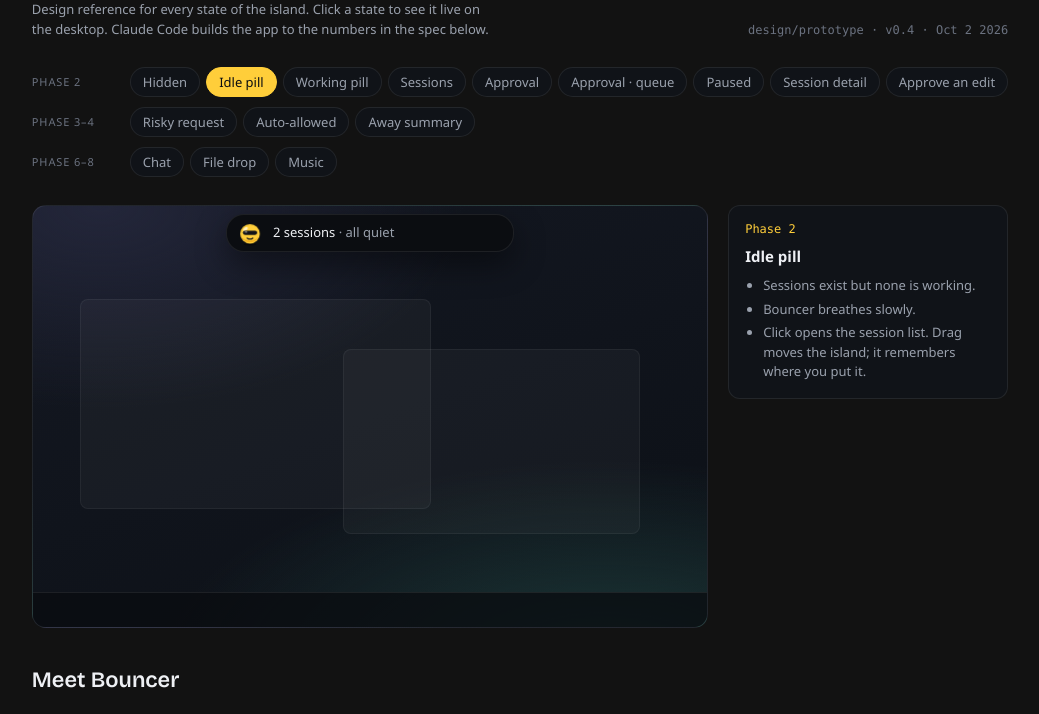
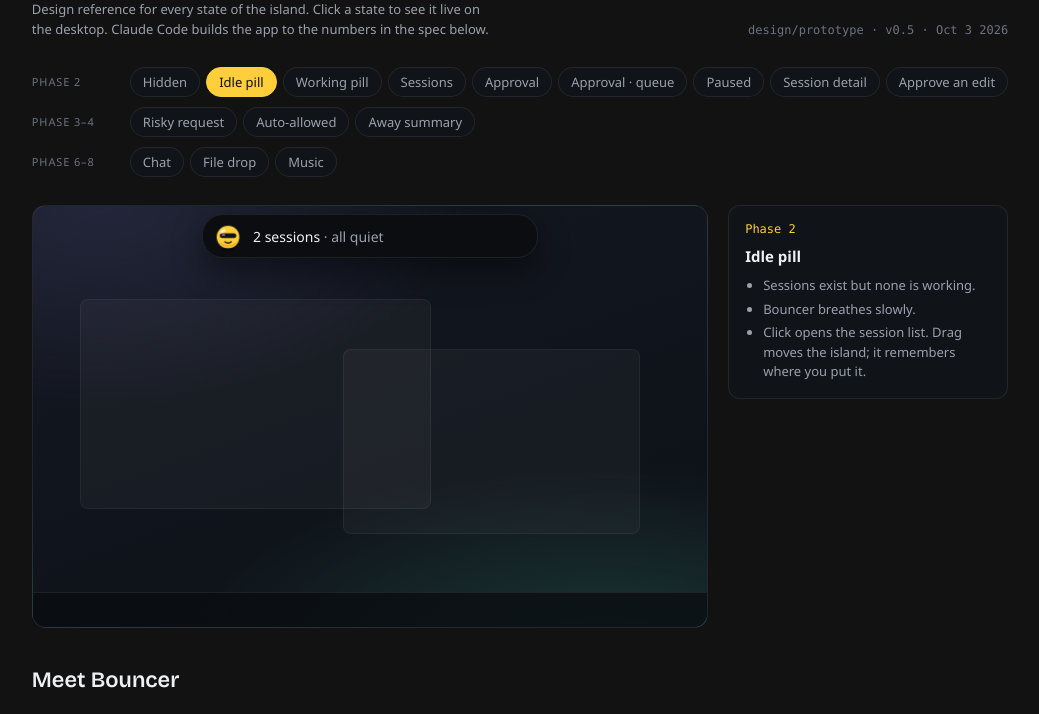
Before and after one commit to charanp11/bouncer-app, a website built with Vite: page design/prototype/bouncer-island.html in a window 1280 px wide. Both pictures are taken after a click on the button "Idle pill". Shown: the part 76-790 px from the top of the page, without its empty margins (120-1159 px from the left). Built offline with nearby package versions, Linux system fonts and the light colour scheme.

Commit message:
feat(ui): bigger pill: 336 x 42, Bouncer 30 px, pill text 14 px (prototype v0.5 first)

```diff
--- a/design/prototype/bouncer-island.html
+++ b/design/prototype/bouncer-island.html
@@ -29,12 +29,12 @@
   --ui: "Geist", "Segoe UI Variable", "Segoe UI", system-ui, sans-serif;
   --mono: "Geist Mono", "Cascadia Mono", Consolas, ui-monospace, monospace;
   /* island geometry (spec) */
-  --pill-w: 288px;
-  --pill-h: 36px;
+  --pill-w: 336px;
+  --pill-h: 42px;
   --open-w: 400px;
   --open-max-h: 520px;
   --detail-w: 720px;
-  --r-pill: 18px;
+  --r-pill: 21px;
   --r-open: 22px;
   --r-card: 14px;
   --pad: 14px;
@@ -96,7 +96,7 @@ h1 .stamp { color: var(--sun); }
 .island.hidden > * { display: none; }
 
 .pill { display: flex; align-items: center; gap: 10px; height: var(--pill-h); padding: 0 14px 0 10px; width: 100%; }
-.pill .label { flex: 1; min-width: 0; white-space: nowrap; overflow: hidden; text-overflow: ellipsis; color: var(--muted); }
+.pill .label { font-size: 14px; flex: 1; min-width: 0; white-space: nowrap; overflow: hidden; text-overflow: ellipsis; color: var(--muted); }
 .pill .label b { color: var(--text); font-weight: 500; }
 .badge { font: 600 11px var(--ui); color: var(--island); background: var(--wait); border-radius: 999px; padding: 1px 7px; }
 .badge.risk { background: var(--risk); color: #fff; }
@@ -231,8 +231,8 @@ pre.cmd .hidden-char { color: var(--island); background: var(--risk); border-rad
 .askbar .btn { height: 30px; padding: 0 14px; }
 
 /* the character: Bouncer, a tiny bright ball in shades */
-.ball { width: 26px; height: 26px; flex: none; display: grid; place-items: center; --body: var(--sun); --body-deep: var(--sun-deep); }
-.ball svg { width: 26px; height: 26px; overflow: visible; }
+.ball { width: 30px; height: 30px; flex: none; display: grid; place-items: center; --body: var(--sun); --body-deep: var(--sun-deep); }
+.ball svg { width: 30px; height: 30px; overflow: visible; }
 .ball .jumper, .ball .shadow { transform-box: fill-box; transform-origin: 50% 100%; }
 .ball .body-c { fill: var(--body); }
 .ball .deep { fill: var(--body-deep); }
@@ -321,7 +321,7 @@ h2.sec { font-family: var(--display); font-weight: 600; font-size: 22px; margin:
       <h1><span class="stamp">Bouncer</span> island</h1>
       <p class="lede">Design reference for every state of the island. Click a state to see it live on the desktop. Claude Code builds the app to the numbers in the spec below.</p>
     </div>
-    <div class="meta">design/prototype · v0.4 · Oct 2 2026</div>
+    <div class="meta">design/prototype · v0.5 · Oct 3 2026</div>
   </header>
 
   <div class="switch" role="group" aria-label="Island state">
@@ -366,7 +366,7 @@ h2.sec { font-family: var(--display); font-weight: 600; font-size: 22px; margin:
       <h3>Sizes</h3>
       <table>
         <tr><td>Wake strip (hidden)</td><td>180 × 5</td></tr>
-        <tr><td>Pill</td><td>288 × 36</td></tr>
+        <tr><td>Pill</td><td>336 × 42</td></tr>
         <tr><td>Open width</td><td>400</td></tr>
         <tr><td>Open max height</td><td>520, then scroll</td></tr>
         <tr><td>Session detail width</td><td>720 (left rail 196)</td></tr>
@@ -374,9 +374,9 @@ h2.sec { font-family: var(--display); font-weight: 600; font-size: 22px; margin:
         <tr><td>Gap from screen top</td><td>8</td></tr>
         <tr><td>Inner padding</td><td>14</td></tr>
         <tr><td>Gap between blocks</td><td>8</td></tr>
-        <tr><td>Radius: pill / open / card</td><td>18 / 22 / 14</td></tr>
+        <tr><td>Radius: pill / open / card</td><td>21 / 22 / 14</td></tr>
         <tr><td>Button height / radius</td><td>34 / 9</td></tr>
-        <tr><td>Character in island</td><td>26 × 26</td></tr>
+        <tr><td>Character in island</td><td>30 × 30</td></tr>
       </table>
     </section>
     <section>
@@ -399,6 +399,7 @@ h2.sec { font-family: var(--display); font-weight: 600; font-size: 22px; margin:
       <table>
         <tr><td>UI face</td><td>Segoe UI Variable*</td></tr>
         <tr><td>Command face</td><td>Cascadia Mono*</td></tr>
+        <tr><td>Pill label</td><td>14 · 400 / 500</td></tr>
         <tr><td>Body / row name</td><td>13 · 400 / 500</td></tr>
         <tr><td>Step, meta</td><td>12 · 400</td></tr>
         <tr><td>Request title</td><td>14 · 500</td></tr>
@@ -419,6 +420,7 @@ h2.sec { font-family: var(--display); font-weight: 600; font-size: 22px; margin:
         <tr><td>Breathe (idle)</td><td>3.2s loop</td></tr>
         <tr><td>Hop (needs you)</td><td>every 1.6s</td></tr>
         <tr><td>Cheer (done)</td><td>1.2s, 11px</td></tr>
+        <tr><td>Greeting (launch)</td><td>drop + 3 bounces, &lt; 2.5s, no words</td></tr>
         <tr><td>Reduced motion</td><td>all off</td></tr>
       </table>
     </section>
--- a/src/styles.css
+++ b/src/styles.css
@@ -21,14 +21,14 @@
   /* geometry */
   --strip-w: 180px;
   --strip-h: 5px;
-  --pill-w: 288px;
-  --pill-h: 36px;
+  --pill-w: 336px;
+  --pill-h: 42px;
   --open-w: 400px;
   --open-max-h: 520px;
   --detail-w: 720px;
   --rail-w: 196px;
   --code-max-h: 230px;
-  --r-pill: 18px;
+  --r-pill: 21px;
   --r-open: 22px;
   --r-card: 14px;
   --pad: 14px;
@@ -150,12 +150,18 @@ html.square .island {
 }
 
 .pill .label {
+  font-size: 14px;
   flex: 1;
   min-width: 0;
   white-space: nowrap;
   overflow: hidden;
   text-overflow: ellipsis;
   color: var(--muted);
+}
+
+/* The launch greeting: just Bouncer, centred, no words. */
+.pill.greet {
+  justify-content: center;
 }
 
 .pill .label b {
@@ -930,8 +936,8 @@ pre.cmd {
 /* the character: Bouncer, a tiny bright ball in shades. Colors and which
    face shows live here; his motion is drawn by ball.ts. */
 .ball {
-  width: 26px;
-  height: 26px;
+  width: 30px;
+  height: 30px;
   flex: none;
   display: grid;
   place-items: center;
@@ -940,8 +946,8 @@ pre.cmd {
 }
 
 .ball svg {
-  width: 26px;
-  height: 26px;
+  width: 30px;
+  height: 30px;
   overflow: visible;
 }
 
```
